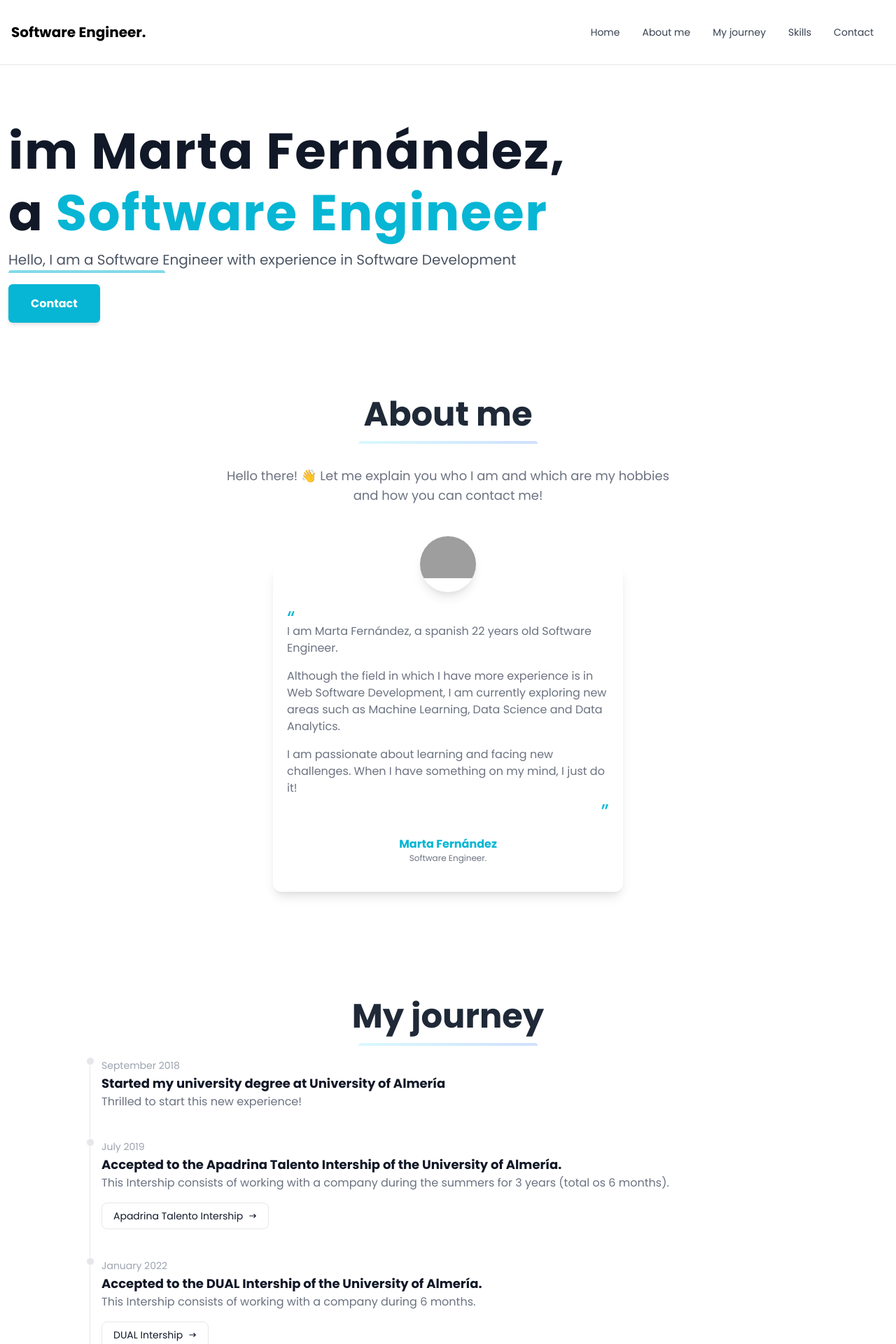
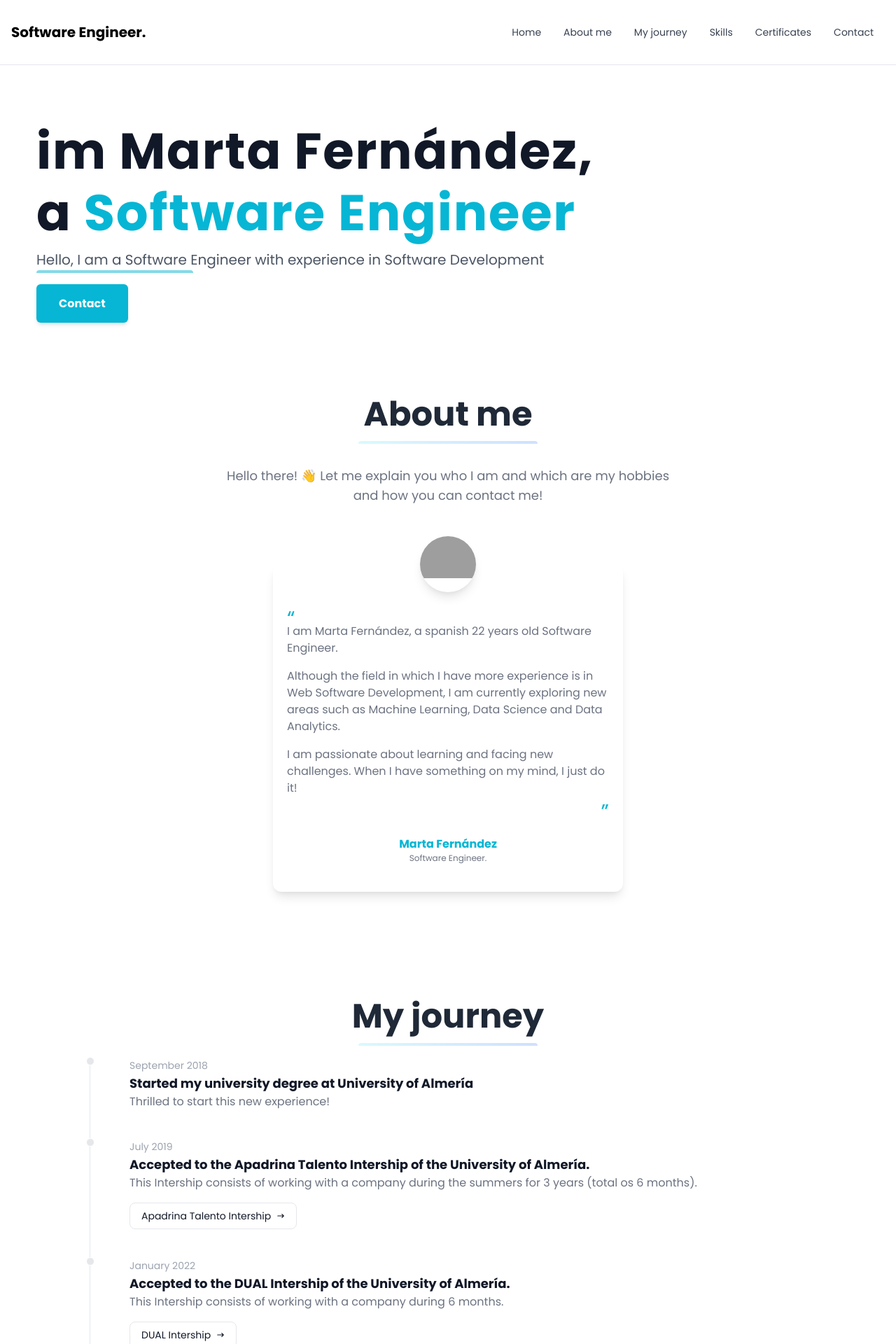
Before and after one commit to mfernandezgarcia/mfernandezgarcia.github.io, an Angular app: page / in a window 1280 px wide. Shown: the top 1920 px of the page at 70% size. Built offline with nearby package versions, Linux system fonts and the light colour scheme; grey boxes are pictures that could not be loaded.

Commit message:
Fix issues

```diff
--- a/src/app/app.module.ts
+++ b/src/app/app.module.ts
@@ -10,6 +10,7 @@ import { AboutMeComponent } from './features/about-me/about-me.component';
 import { HabilitiesComponent } from './features/habilities/habilities.component';
 import { ContactComponent } from './features/contact/contact.component';
 import { FooterComponent } from './layouts/footer/footer.component';
+import { CertificatesComponent } from './features/certificates/certificates.component';
 
 @NgModule({
   declarations: [
@@ -20,7 +21,8 @@ import { FooterComponent } from './layouts/footer/footer.component';
     AboutMeComponent,
     HabilitiesComponent,
     ContactComponent,
-    FooterComponent
+    FooterComponent,
+    CertificatesComponent
   ],
   imports: [
     BrowserModule,
--- /dev/null
+++ b/src/app/features/certificates/certificates.component.html
@@ -0,0 +1,47 @@
+<section class="bg-white">
+  <div class="py-8 px-4 mx-auto max-w-screen-xl lg:py-16 lg:px-6 ">
+    <div class="mx-auto max-w-screen-sm text-center mb-8 lg:mb-16">
+      <div class="container max-w-5xl mx-auto m-8">
+        <h1 class="w-full my-2 text-5xl font-bold leading-tight text-center text-gray-800">Certificates</h1>
+        <div class="w-full mb-4">
+          <div class="h-1 mx-auto gradient w-64 opacity-25 my-0 py-0 rounded-t"></div>
+        </div>
+      </div>
+      <p class="font-light text-gray-500 lg:mb-16 sm:text-lg ">I love to learn! Here you can see some of the certifications I have got</p>
+    </div>
+
+
+    <div class="mx-auto grid grid-cols-1 gap-5 grid-cols-2 py-5 w-full">
+      <div class="mx-auto rounded-xl bg-white shadow-lg px-10 pt-10 text-gray-800" style="max-width: 500px">
+        <h2 class="text-2xl font-bold text-center text-gray-800 mb-5">Google Data Analysis Certificate</h2>
+
+      </div>
+
+      <div class="mx-auto rounded-xl bg-white shadow-lg px-10 pt-10 text-gray-800" style="max-width: 500px">
+        <h2 class="text-2xl font-bold text-center text-gray-800 mb-5">Google UX Design Certificate</h2>
+
+      </div>
+
+      <div class="mx-auto rounded-xl bg-white shadow-lg px-10 pt-10 text-gray-800" style="max-width: 500px">
+        <h2 class="text-2xl font-bold text-center text-gray-800 mb-5">HackerRank Java Basics</h2>
+
+      </div>
+
+      <div class="mx-auto rounded-xl bg-white shadow-lg px-10 pt-10 text-gray-800" style="max-width: 500px">
+        <h2 class="text-2xl font-bold text-center text-gray-800 mb-5">IT Python Automatization</h2>
+
+      </div>
+
+      <div class="mx-auto rounded-xl bg-white shadow-lg px-10 pt-10 text-gray-800" style="max-width: 500px">
+        <h2 class="text-2xl font-bold text-center text-gray-800 mb-5">B2 English Certificate</h2>
+
+      </div>
+
+      <div class="mx-auto rounded-xl bg-white shadow-lg px-10 pt-10 text-gray-800" style="max-width: 500px">
+        <h2 class="text-2xl font-bold text-center text-gray-800 mb-5">A1 French Certificate</h2>
+
+      </div>
+    </div>
+
+  </div>
+</section>
--- /dev/null
+++ b/src/app/features/certificates/certificates.component.ts
@@ -0,0 +1,15 @@
+import { Component, OnInit } from '@angular/core';
+
+@Component({
+  selector: 'app-certificates',
+  templateUrl: './certificates.component.html',
+  styleUrls: ['./certificates.component.sass']
+})
+export class CertificatesComponent implements OnInit {
+
+  constructor() { }
+
+  ngOnInit(): void {
+  }
+
+}
--- a/src/app/features/home/home.component.html
+++ b/src/app/features/home/home.component.html
@@ -4,7 +4,7 @@
 <div class="pt-36 wow fadeInDown" id="home">
   <div class="container px-3 mx-auto flex flex-wrap items-center">
     <!--Left Col-->
-    <div class="m-auto py-5 w-full text-left">
+    <div class="px-10 m-auto py-5 w-full text-left">
       <!--      <p class="uppercase tracking-loose w-full">Hello!</p>-->
       <h1 class="my-4 text-5xl md:text-7xl font-bold leading-tight tracking-wide text-gray-900">im Marta Fernández, </h1>
       <h1 class="my-4 text-5xl md:text-7xl font-bold leading-tight tracking-wide text-gray-900">a <span class="primary__color">Software Engineer</span>
@@ -17,7 +17,7 @@
 
 
       <a href="#contact"
-        class="mx-auto lg:mx-0 primary__bg text-white font-bold rounded-md my-4 py-4 px-8 shadow-md  hover:bg-cyan-700 hover:opacity-90">
+        class="mx-auto lg:mx-0 primary__bg text-white font-bold rounded-md my-4 py-4 px-8 shadow-md hover:bg-cyan-700 hover:opacity-90">
         Contact
       </a>
     </div>
@@ -31,6 +31,8 @@
 
 <app-habilities id="skills"></app-habilities>
 
+<!--<app-certificates id="certificates"></app-certificates>-->
+
 <app-contact id="contact"></app-contact>
 
 
--- a/src/app/features/work-experience/work-experience.component.html
+++ b/src/app/features/work-experience/work-experience.component.html
@@ -7,7 +7,7 @@
 
 
 
-    <ol class="relative l-10 border-0 md:border-l md:border-gray-200">
+    <ol class="relative px-10 l-10 border-0 md:border-l md:border-gray-200">
       <li class="mb-10 ml-4">
         <div class="absolute w-3 h-3 bg-white md:bg-gray-200 rounded-full -left-1.5 border border-white"></div>
         <time class="mb-1 text-sm font-normal leading-none text-gray-400 dark:text-gray-500">September 2018</time>
--- a/src/app/layouts/menu/menu.component.html
+++ b/src/app/layouts/menu/menu.component.html
@@ -27,6 +27,10 @@
         </li>
 
         <li>
+          <a href="#certificates" class="border__line menu__item block py-2 pr-4 pl-3 text-gray-700 md:p-0" aria-current="page">Certificates</a>
+        </li>
+
+        <li>
           <a href="#contact" class="border__line menu__item block py-2 pr-4 pl-3 text-gray-700 md:p-0" aria-current="page">Contact</a>
         </li>
       </ul>
```
Also changed, not shown: src/app/features/certificates/certificates.component.sass (added).
